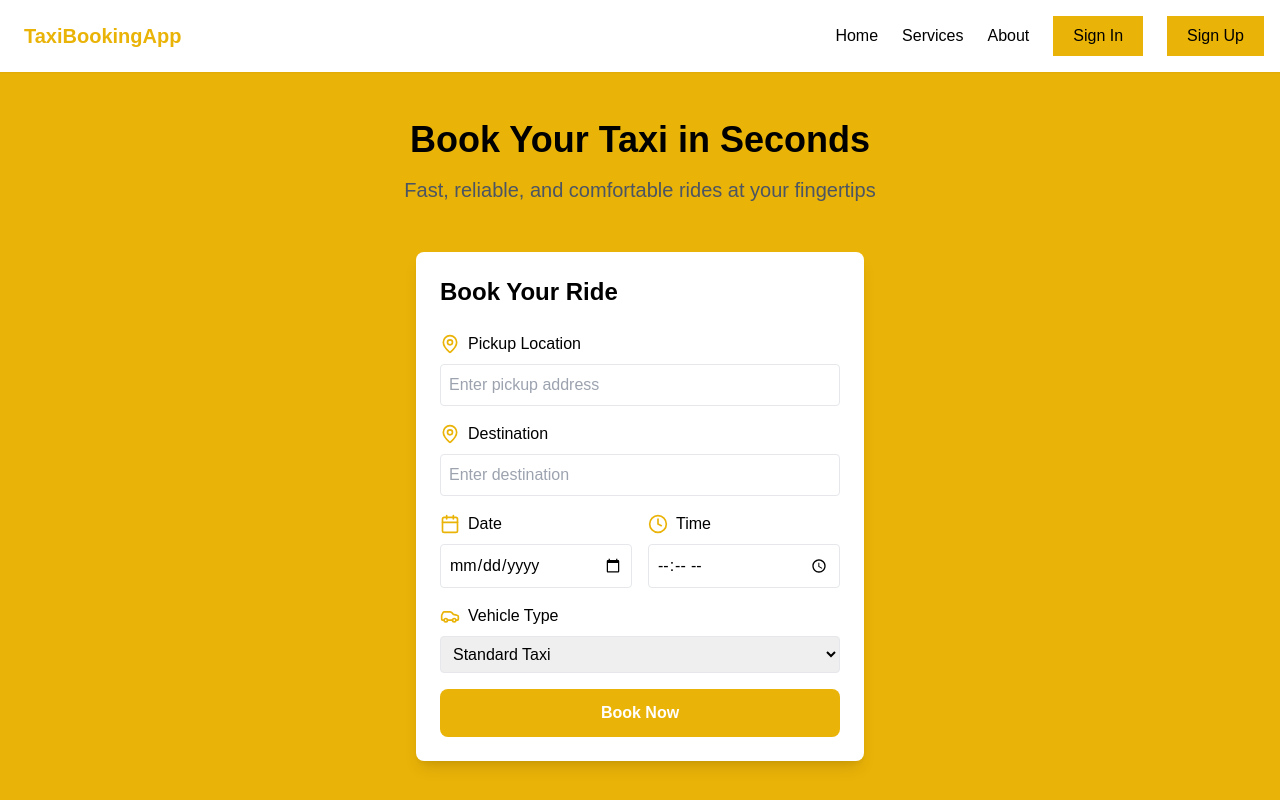
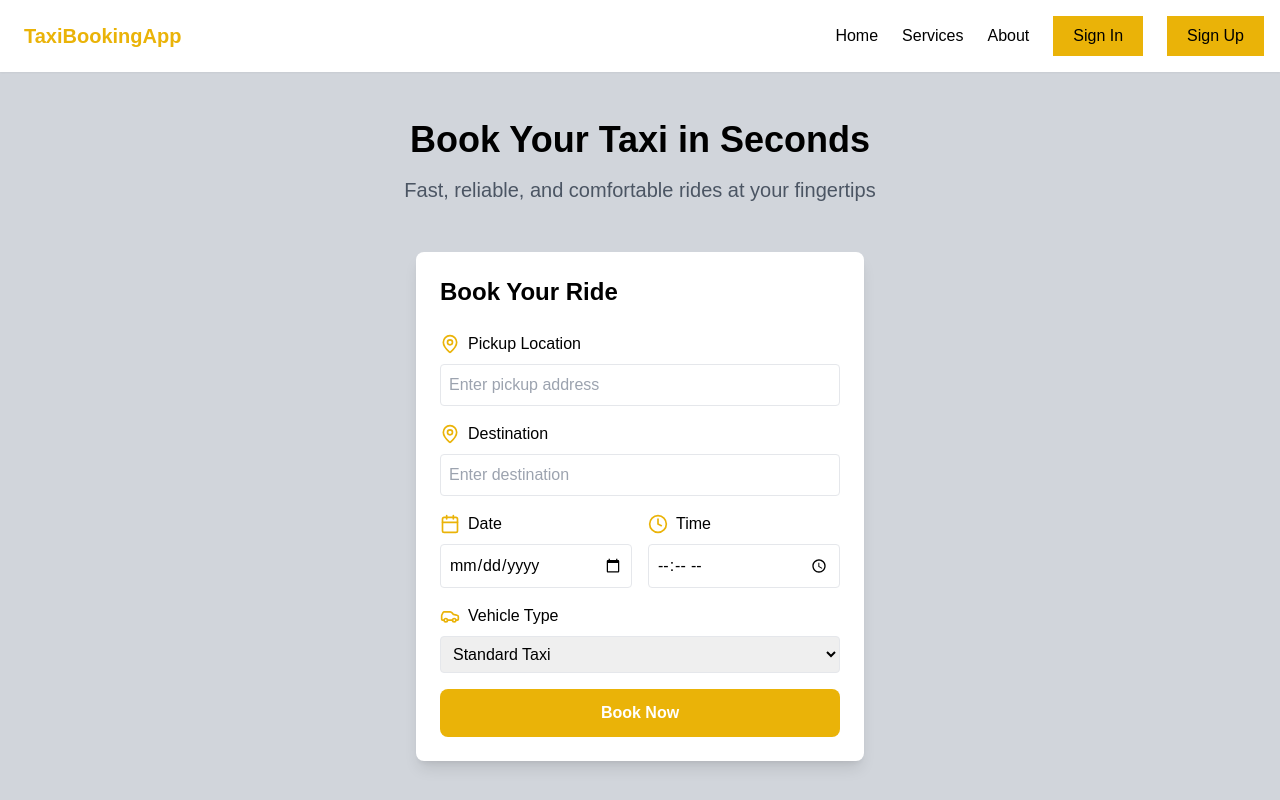
Before and after one commit to piyumikajayasiri/taxi-booking-system, a Next.js app: page / in a window 1280 px wide. Shown: the top 800 px of the page. Built offline with nearby package versions, Linux system fonts and the light colour scheme.

Commit message:
T2K-49 Implement Home Screen UI

```diff
--- a/src/app/page.js
+++ b/src/app/page.js
@@ -5,7 +5,7 @@
 
 export default function Home() {
   return (
-    <div className="min-h-screen bg-yellow-500">
+    <div className="min-h-screen bg-gray-300">
       <Header />
       <main>
         <div className="max-w-7xl mx-auto px-4 py-12 ">
```
